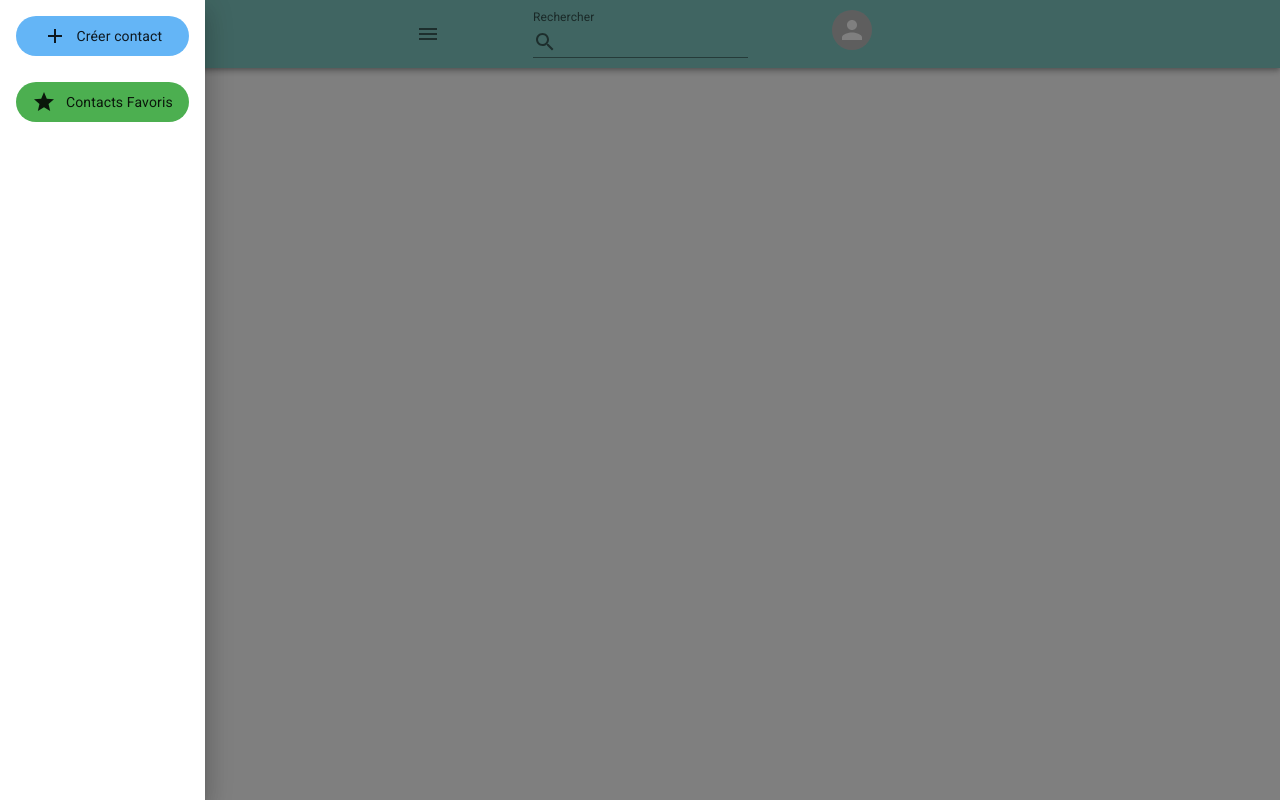
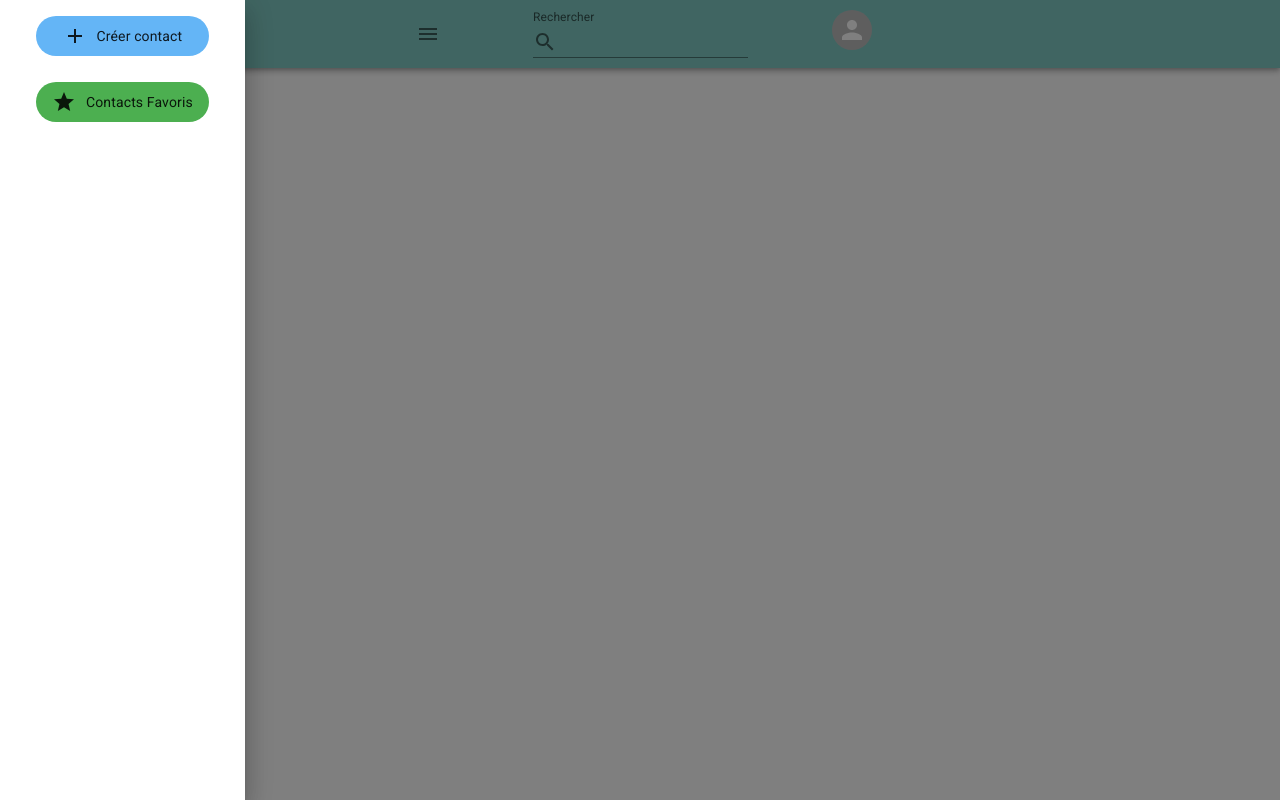
Before and after one commit to CedraCN04/contacts-management, a Next.js app: page / in a window 1280 px wide. Both pictures are taken after a click on the button 428 px from the left and 34 px from the top of the page. Built offline with nearby package versions, Linux system fonts and the light colour scheme.

Commit message:
ajout de memo sur le sidemenu

```diff
--- a/components/widgets/menu.tsx
+++ b/components/widgets/menu.tsx
@@ -2,6 +2,7 @@ import { commonStyles, fontSizeTypo } from "@/lib/personnalStyles";
 import AddIcon from "@mui/icons-material/Add";
 import StarIcon from "@mui/icons-material/Star";
 import {
+  Box,
   Drawer,
   List,
   ListItem,
@@ -9,20 +10,21 @@ import {
   Typography,
 } from "@mui/material";
 import { blue, green } from "@mui/material/colors";
+import { FC, memo } from "react";
 
 interface MenuProps {
   open: boolean;
   onClose: () => void;
 }
 
-export default function SideMenu({ open, onClose }: MenuProps) {
-  const DrawerList = (
+const DrawerList: FC = () => (
     <List
       sx={{
         display: "flex",
         flexDirection: "column",
         alignItems: "center",
         gap: "10px",
+        margin: "0 20px",
       }}
     >
       <ListItem>
@@ -54,11 +56,19 @@ export default function SideMenu({ open, onClose }: MenuProps) {
         </ListItemButton>
       </ListItem>
     </List>
-  );
+);
 
-  return (
-    <Drawer anchor="left" open={open} onClose={onClose} sx={{ width: "50%" }}>
-      {DrawerList}
-    </Drawer>
-  );
-}
+const SideMenu: FC<MenuProps> = ({ open, onClose }) => (
+  <Drawer
+    anchor="left"
+    open={open}
+    onClose={onClose}
+    sx={{
+      transform: "translateX(0px)",
+    }}
+  >
+    <DrawerList />
+  </Drawer>
+);
+
+export default memo(SideMenu);
```
